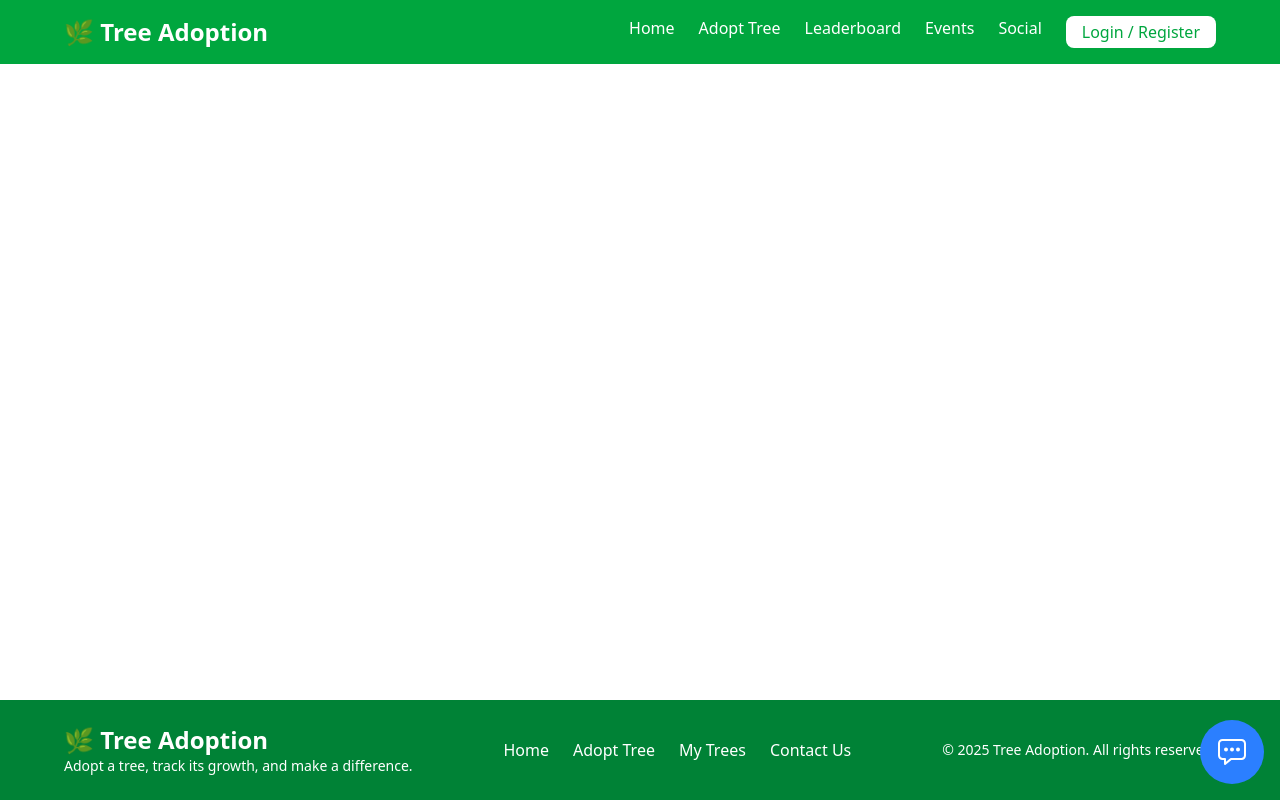
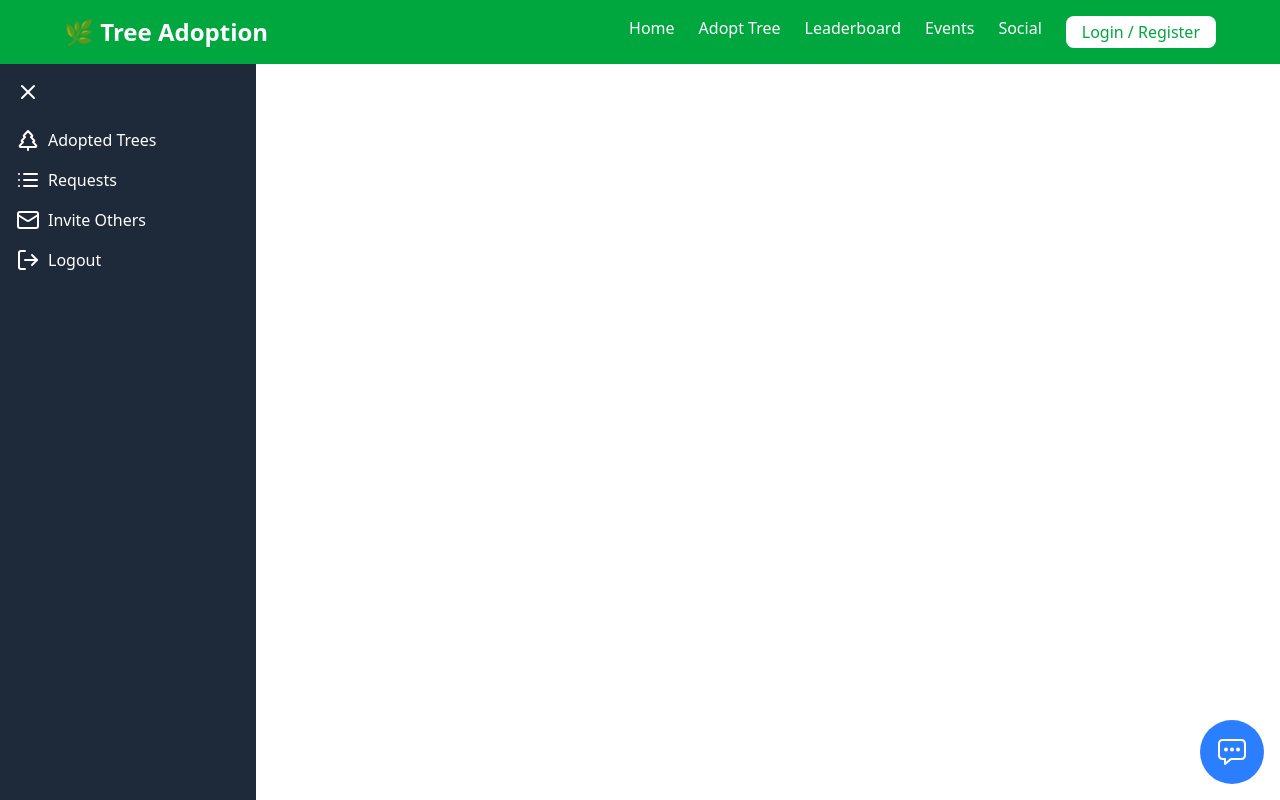
Before and after one commit to ved124578963/tree-adoption, a React (Vite) app: page /ProfileSidebar in a window 1280 px wide. Shown: the top 800 px of the page. Built offline with nearby package versions, Linux system fonts and the light colour scheme.

Commit message:
Update and Add Component

```diff
--- a/src/App.jsx
+++ b/src/App.jsx
@@ -26,6 +26,7 @@ import Eventmanagement from "./Pages/Eventmanagement";
 import EventList from "./Pages/Eventlist";
 import Request from "./Pages/Request";
 import Social from "./Pages/Social";
+import ProfileSidebar from "./Components/ProfileSidebar";
 
 
 function App() {
@@ -73,6 +74,7 @@ function App() {
                         <Route path="/Eventlist" element={<EventList />} />
                         <Route path="/Request" element={<Request />} />
                         <Route path="/Social" element={<Social/>} />
+                        <Route path="/ProfileSidebar" element={<ProfileSidebar/>} />
                     </Routes>
                 </main>
                 <ChatButton />
--- a/src/Components/Navbar.jsx
+++ b/src/Components/Navbar.jsx
@@ -42,12 +42,6 @@ const Navbar = () => {
                             <Link to="/profile" className="hover:underline">
                                 Profile
                             </Link>
-                            <button
-                                onClick={handleLogout}
-                                className="bg-red-500 text-white px-4 py-1 rounded-lg hover:bg-red-600"
-                            >
-                                Logout
-                            </button>
                         </>
                     ) : (
                         <Link
@@ -103,12 +97,6 @@ const Navbar = () => {
                             <Link to="/profile" className="hover:underline">
                                 Profile
                             </Link>
-                            <button
-                                onClick={handleLogout}
-                                className="bg-red-500 text-white px-4 py-1 rounded-lg hover:bg-red-600"
-                                >
-                                Logout
-                            </button>
                         </>
                     ) : (
                         <Link
--- /dev/null
+++ b/src/Components/ProfileSidebar.jsx
@@ -0,0 +1,53 @@
+import { useState } from "react";
+import { Link, useNavigate } from "react-router-dom";
+import { Menu, X, User, TreePine, Mail, List, LogOut } from "lucide-react";
+
+const ProfileSidebar = () => {
+  const [isOpen, setIsOpen] = useState(true);
+  const navigate = useNavigate();
+
+  const handleLogout = () => {
+    localStorage.removeItem("user"); // Clear user session
+    navigate("/login"); // Redirect to Login
+  };
+
+  return (
+    <div className="flex">
+      {/* Sidebar */}
+      <div className={`h-screen bg-gray-800 text-white p-4 ${isOpen ? "w-64" : "w-16"} transition-all sticky top-0`}>
+        <button onClick={() => setIsOpen(!isOpen)} className="mb-6 text-xl">
+          {isOpen ? <X size={24} /> : <Menu size={24} />}
+        </button>
+
+        <ul className="space-y-4">
+          <li>
+            <Link to="/Mytrees" className="flex items-center space-x-2 hover:text-green-400">
+              <TreePine />
+              {isOpen && <span>Adopted Trees</span>}
+            </Link>
+          </li>
+          <li>
+            <Link to="/Request" className="flex items-center space-x-2 hover:text-green-400">
+              <List />
+              {isOpen && <span>Requests</span>}
+            </Link>
+          </li>
+          <li>
+            <Link to="/invite" className="flex items-center space-x-2 hover:text-green-400">
+              <Mail />
+              {isOpen && <span>Invite Others</span>}
+            </Link>
+          </li>
+          <li>
+            <button onClick={handleLogout} className="flex items-center space-x-2 hover:text-red-400 w-full">
+              <LogOut />
+              {isOpen && <span>Logout</span>}
+            </button>
+          </li>
+        </ul>
+      </div>
+    </div>
+  );
+};
+
+export default ProfileSidebar;
--- a/src/Pages/Mytrees.jsx
+++ b/src/Pages/Mytrees.jsx
@@ -1,6 +1,7 @@
 import { useState, useEffect } from "react";
 import { useNavigate } from "react-router-dom";
 import axios from "axios";
+import ProfileSidebar from "../Components/ProfileSidebar";
 
 const MyTrees = () => {
   const [trees, setTrees] = useState([]);
@@ -18,9 +19,7 @@ const MyTrees = () => {
           `https://treeplantadopt-springboot-production.up.railway.app/trees/owner/${user.id}`,
           {
             headers: {
-                            Authorization: `Bearer ${localStorage.getItem(
-                                "userToken"
-                            )}`,
+              Authorization: `Bearer ${localStorage.getItem("userToken")}`,
             },
           }
         );
@@ -37,12 +36,8 @@ const MyTrees = () => {
   if (!user) {
     return (
       <div className="flex flex-col items-center justify-center min-h-screen bg-gray-100 p-6">
-                <h2 className="text-xl font-bold mb-4">
-                    You are not logged in
-                </h2>
-                <p className="text-gray-600 mb-4">
-                    Please log in to view your adopted trees.
-                </p>
+        <h2 className="text-xl font-bold mb-4">You are not logged in</h2>
+        <p className="text-gray-600 mb-4">Please log in to view your adopted trees.</p>
         <button
           onClick={() => navigate("/login")}
           className="bg-blue-500 text-white px-4 py-2 rounded-lg hover:bg-blue-600"
@@ -54,35 +49,22 @@ const MyTrees = () => {
   }
 
   return (
-        <div className="p-6 min-h-screen bg-gray-100">
-            <h1 className="text-2xl font-bold mb-4 text-center">
-                My Adopted Trees
-            </h1>
+    <div className="flex">
+      <ProfileSidebar />
+      <div className="flex-1 p-6 min-h-screen bg-gray-100">
+        <h1 className="text-2xl font-bold mb-4 text-center">My Adopted Trees</h1>
         {loading ? (
           <p className="text-center">Loading trees...</p>
         ) : trees.length === 0 ? (
-                <p className="text-center text-gray-600">
-                    No trees adopted yet.
-                </p>
+          <p className="text-center text-gray-600">No trees adopted yet.</p>
         ) : (
           <div className="grid grid-cols-1 md:grid-cols-2 lg:grid-cols-3 gap-6">
             {trees.map((tree) => (
-                        <div
-                            key={tree.id}
-                            className="bg-white p-4 rounded-lg shadow-md"
-                        >
-                            <h2 className="text-lg font-semibold">
-                                {tree.treeName || "Unnamed Tree"}
-                            </h2>
-                            <p className="text-gray-600">
-                                Type: {tree.treeType}
-                            </p>
-                            <p className="text-gray-600">
-                                Planted on: {tree.plantingDate}
-                            </p>
-                            <p className="text-gray-600">
-                                Location: {tree.location}
-                            </p>
+              <div key={tree.id} className="bg-white p-4 rounded-lg shadow-md">
+                <h2 className="text-lg font-semibold">{tree.treeName || "Unnamed Tree"}</h2>
+                <p className="text-gray-600">Type: {tree.treeType}</p>
+                <p className="text-gray-600">Planted on: {tree.plantingDate}</p>
+                <p className="text-gray-600">Location: {tree.location}</p>
                 <img
                   src={tree.photoUrl}
                   alt="Tree"
@@ -96,6 +78,7 @@ const MyTrees = () => {
           </div>
         )}
       </div>
+    </div>
   );
 };
 
--- a/src/Pages/Registertree.jsx
+++ b/src/Pages/Registertree.jsx
@@ -126,11 +126,6 @@ const Registertree = () => {
       setPhoto(null);
     } catch (error) {
       console.error("Error:", error);
-      if (error.response) {
-        console.error("Error response data:", error.response.data);
-        console.error("Error response status:", error.response.status);
-        console.error("Error response headers:", error.response.headers);
-      }
       setError("Error registering tree. Please try again.");
     }
   };
--- a/src/Pages/Request.jsx
+++ b/src/Pages/Request.jsx
@@ -1,5 +1,6 @@
 import { useState, useEffect } from "react";
 import axios from "axios";
+import ProfileSidebar from "../Components/ProfileSidebar";
 
 const Request = () => {
   const [requests, setRequests] = useState([]);
@@ -53,7 +54,9 @@ const Request = () => {
   };
 
   return (
-    <div className="p-6 bg-gray-100 min-h-screen">
+    <div className="flex">
+      <ProfileSidebar />
+      <div className="flex-1 p-6 bg-gray-100 min-h-screen">
         <h2 className="text-2xl font-bold text-center mb-4">Adoption Requests</h2>
         {error && <p className="text-red-500 text-center">{error}</p>}
         {message && <p className="text-green-500 text-center">{message}</p>}
@@ -76,6 +79,7 @@ const Request = () => {
           ))}
         </div>
       </div>
+    </div>
   );
 };
 
```
Also changed, not shown: src/Components/ProfilePage.jsx (+19 -49 lines), 1 other file (tests, documents, lock files or other folders). Lines whose indentation alone changed are shown as unchanged.
